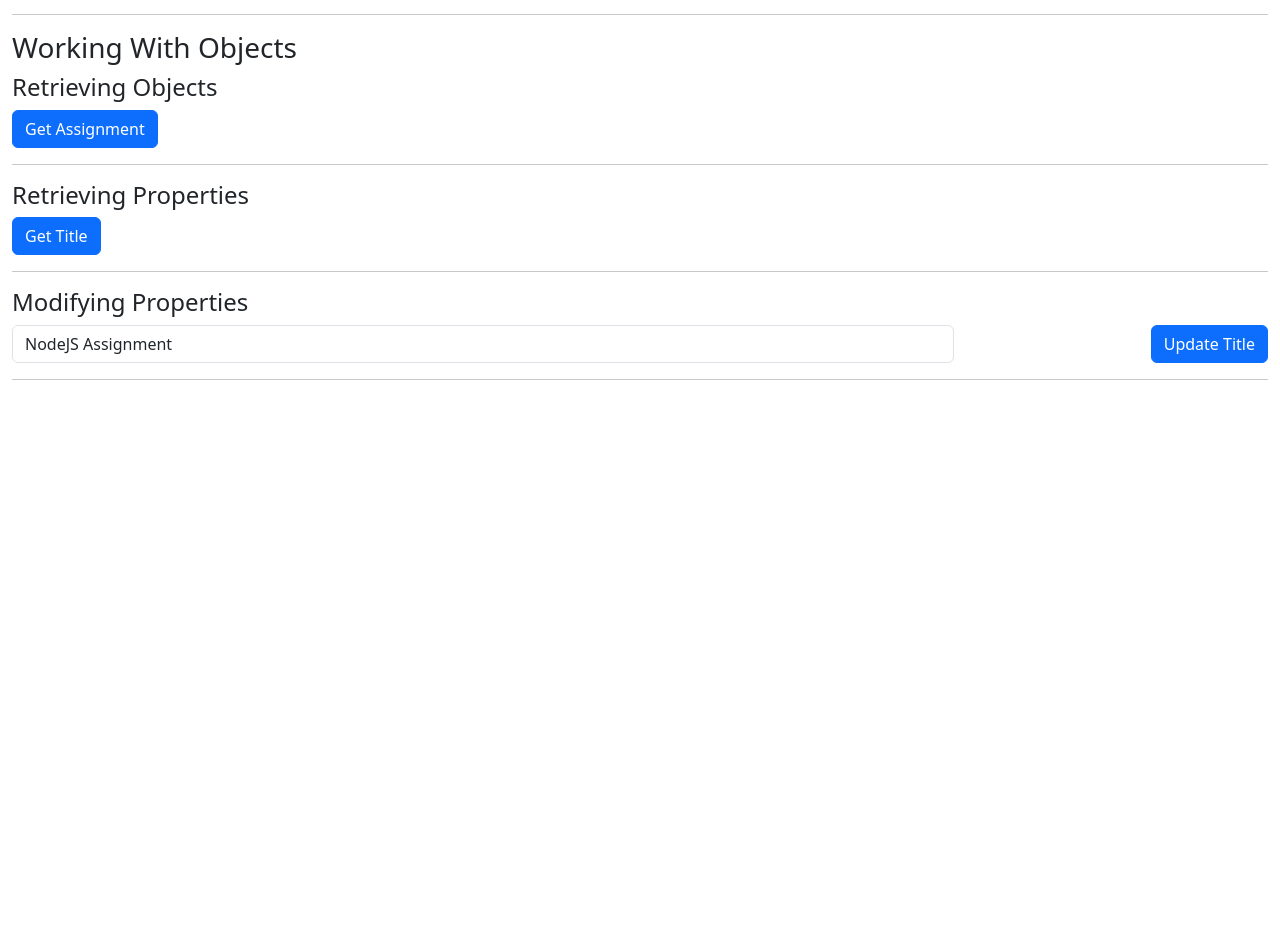
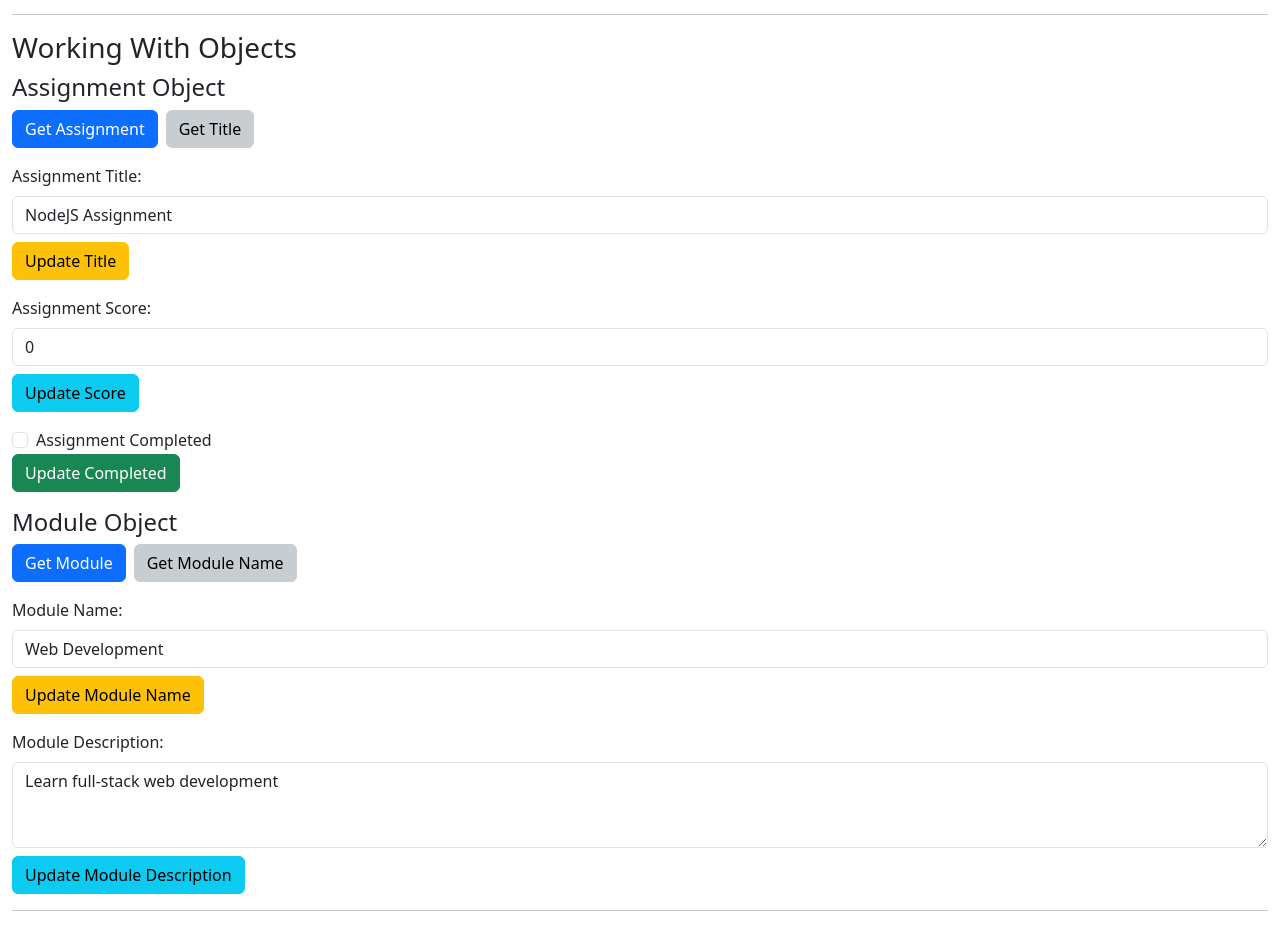
Before and after one commit to xilu56/kambaz-react-web-app-cs5610-sm25, a React app: page /#/Labs/Lab5 in a window 1280 px wide. Shown: the part 694-1621 px from the top of the page. Before the commit the page ends 1090 px from the top, so only its background shows below. Built offline with nearby package versions, Linux system fonts and the light colour scheme; no server answers; the HTML template or start-up script is replaced by a standard one.

Commit message:
Working with Objects - Get Module and name update

```diff
--- a/src/Labs/Lab5/WorkingWithObjects.tsx
+++ b/src/Labs/Lab5/WorkingWithObjects.tsx
@@ -1,37 +1,127 @@
 import { useState } from "react";
 import { FormControl } from "react-bootstrap";
-const REMOTE_SERVER = import.meta.env.VITE_REMOTE_SERVER;
+
+const REMOTE_SERVER = import.meta.env.VITE_REMOTE_SERVER || "http://localhost:4000";
+
 export default function WorkingWithObjects() {
-    const [assignment, setAssignment] = useState({
-    id: 1, title: "NodeJS Assignment",
+  const [assignment, setAssignment] = useState({
+    id: 1,
+    title: "NodeJS Assignment",
     description: "Create a NodeJS server with ExpressJS",
-    due: "2021-10-10", completed: false, score: 0,
+    due: "2021-10-10",
+    completed: false,
+    score: 0,
   });
-  const ASSIGNMENT_API_URL = `${REMOTE_SERVER}/lab5/assignment`
+
+  const [module, setModule] = useState({
+    id: "CS5610",
+    name: "Web Development",
+    description: "Learn full-stack web development",
+    course: "CS5610"
+  });
+
   return (
     <div id="wd-working-with-objects">
       <h3>Working With Objects</h3>
-      <h4>Retrieving Objects</h4>
-      <a id="wd-retrieve-assignments" className="btn btn-primary"
-         href={`${REMOTE_SERVER}/lab5/assignment`}>
-        Get Assignment
-      </a><hr/>
-      <h4>Retrieving Properties</h4>
-      <a id="wd-retrieve-assignment-title" className="btn btn-primary"
-         href={`${REMOTE_SERVER}/lab5/assignment/title`}>
-        Get Title
-      </a><hr/>
-      <h4>Modifying Properties</h4>
-      <a id="wd-update-assignment-title"
-         className="btn btn-primary float-end"
-         href={`${ASSIGNMENT_API_URL}/title/${assignment.title}`}>
-        Update Title
-      </a>
-      <FormControl className="w-75" id="wd-assignment-title"
-        defaultValue={assignment.title} onChange={(e) =>
-          setAssignment({ ...assignment, title: e.target.value })}/>
+
+      {/* Assignment Object Section */}
+      <h4>Assignment Object</h4>
+      <div className="mb-3">
+        <a href={`${REMOTE_SERVER}/lab5/assignment`}
+           className="btn btn-primary me-2" target="_blank" rel="noopener noreferrer">
+          Get Assignment
+        </a>
+        <a href={`${REMOTE_SERVER}/lab5/assignment/title`}
+           className="btn btn-secondary me-2" target="_blank" rel="noopener noreferrer">
+          Get Title
+        </a>
+      </div>
+
+      <div className="mb-3">
+        <label className="form-label">Assignment Title:</label>
+        <FormControl
+          className="mb-2"
+          value={assignment.title}
+          onChange={(e) => setAssignment({...assignment, title: e.target.value})}
+        />
+        <a href={`${REMOTE_SERVER}/lab5/assignment/title/${assignment.title}`}
+           className="btn btn-warning me-2" target="_blank" rel="noopener noreferrer">
+          Update Title
+        </a>
+      </div>
+
+      <div className="mb-3">
+        <label className="form-label">Assignment Score:</label>
+        <FormControl
+          className="mb-2"
+          type="number"
+          value={assignment.score}
+          onChange={(e) => setAssignment({...assignment, score: parseInt(e.target.value) || 0})}
+        />
+        <a href={`${REMOTE_SERVER}/lab5/assignment/score/${assignment.score}`}
+           className="btn btn-info me-2" target="_blank" rel="noopener noreferrer">
+          Update Score
+        </a>
+      </div>
+
+      <div className="mb-3">
+        <div className="form-check">
+          <input
+            className="form-check-input"
+            type="checkbox"
+            checked={assignment.completed}
+            onChange={(e) => setAssignment({...assignment, completed: e.target.checked})}
+          />
+          <label className="form-check-label">Assignment Completed</label>
+        </div>
+        <a href={`${REMOTE_SERVER}/lab5/assignment/completed/${assignment.completed}`}
+           className="btn btn-success me-2" target="_blank" rel="noopener noreferrer">
+          Update Completed
+        </a>
+      </div>
+
+      {/* Module Object Section */}
+      <h4>Module Object</h4>
+      <div className="mb-3">
+        <a href={`${REMOTE_SERVER}/lab5/module`}
+           className="btn btn-primary me-2" target="_blank" rel="noopener noreferrer">
+          Get Module
+        </a>
+        <a href={`${REMOTE_SERVER}/lab5/module/name`}
+           className="btn btn-secondary me-2" target="_blank" rel="noopener noreferrer">
+          Get Module Name
+        </a>
+      </div>
+
+      <div className="mb-3">
+        <label className="form-label">Module Name:</label>
+        <FormControl
+          className="mb-2"
+          value={module.name}
+          onChange={(e) => setModule({...module, name: e.target.value})}
+        />
+        <a href={`${REMOTE_SERVER}/lab5/module/name/${module.name}`}
+           className="btn btn-warning me-2" target="_blank" rel="noopener noreferrer">
+          Update Module Name
+        </a>
+      </div>
+
+      <div className="mb-3">
+        <label className="form-label">Module Description:</label>
+        <FormControl
+          className="mb-2"
+          as="textarea"
+          rows={3}
+          value={module.description}
+          onChange={(e) => setModule({...module, description: e.target.value})}
+        />
+        <a href={`${REMOTE_SERVER}/lab5/module/description/${module.description}`}
+           className="btn btn-info" target="_blank" rel="noopener noreferrer">
+          Update Module Description
+        </a>
+      </div>
+
       <hr />
-
-
     </div>
-);}
+  );
+}
```
Also changed, not shown: src/Labs/Lab5/WorkingWithObjects.js (+52 -6 lines), 1 other file (tests, documents, lock files or other folders).
